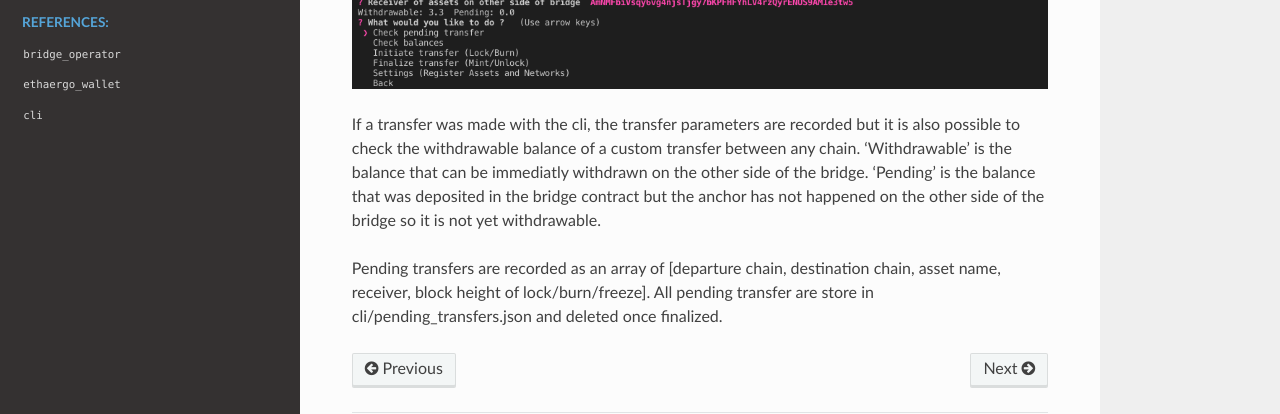
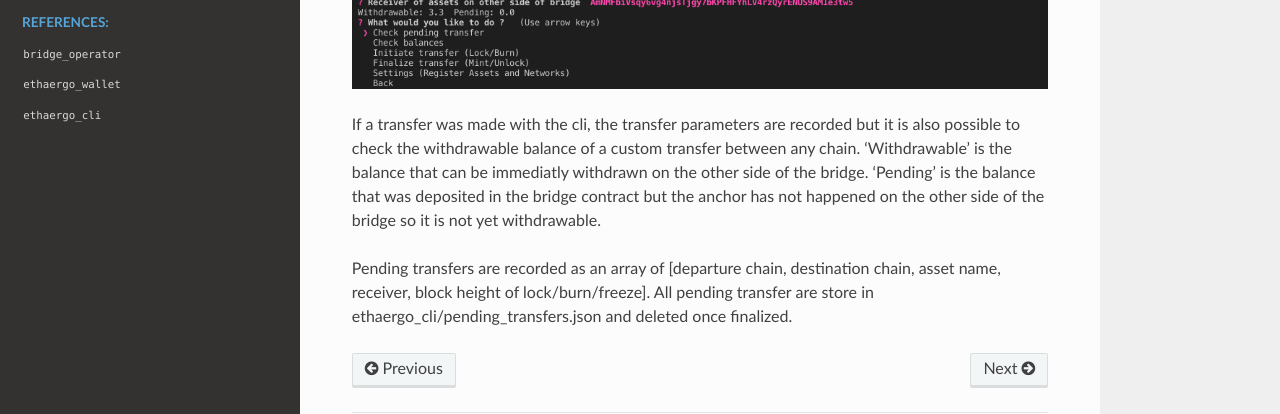
Before and after one commit to aergoio/eth-merkle-bridge, a Sphinx documentation site: the page built from docs/source/cli_operation.rst, in a window 1280 px wide and 900 px high, scrolled down 4798 px. Shown: the part 382-796 px from the top of the window. Built offline with Sphinx 7.4.7 and the Read the Docs theme 2.0.0, drawn with Linux system fonts in a browser that asks for light colours; some of the changed text lies outside the part shown.

Commit message:
update docs

```diff
--- a/docs/source/cli_operation.rst
+++ b/docs/source/cli_operation.rst
@@ -6,7 +6,7 @@
 
 .. code-block:: bash
 
-    $ python3 -m cli.main
+    $ python3 -m ethaergo_cli.main
 
 
 The first step is to create a config file or load an existing one
@@ -74,4 +74,4 @@
 happened on the other side of the bridge so it is not yet withdrawable.
 
 Pending transfers are recorded as an array of [departure chain, destination chain, asset name, receiver, block height of lock/burn/freeze].
-All pending transfer are store in cli/pending_transfers.json and deleted once finalized.
+All pending transfer are store in ethaergo_cli/pending_transfers.json and deleted once finalized.
--- a/docs/source/contracts.rst
+++ b/docs/source/contracts.rst
@@ -12,7 +12,7 @@
 
 .. code-block:: bash
 
-    $ python3 -m bridge_operator.bridge_deployer --help                                                                                                                                                                           18h17m ⚑ ◒
+    $ python3 -m ethaergo_bridge_operator.bridge_deployer --help                                                                                                                                                                           18h17m ⚑ ◒
         usage: bridge_deployer.py [-h] -c CONFIG_FILE_PATH -a AERGO -e ETH
                                   --t_anchor_eth T_ANCHOR_ETH --t_final_eth
                                   T_FINAL_ETH --t_anchor_aergo T_ANCHOR_AERGO
@@ -43,7 +43,7 @@
         --privkey_name PRIVKEY_NAME
                                 Name of account in config file to sign anchors
 
-    $ python3 -m bridge_operator.bridge_deployer -c './test_config.json' -a 'aergo-local' -e eth-poa-local --t_anchor_aergo 6 --t_final_aergo 4 --t_anchor_eth 7 --t_final_eth 5 --privkey_name "proposer"
+    $ python3 -m ethaergo_bridge_operator.bridge_deployer -c './test_config.json' -a 'aergo-local' -e eth-poa-local --t_anchor_aergo 6 --t_final_aergo 4 --t_anchor_eth 7 --t_final_eth 5 --privkey_name "proposer"
 
         ------ DEPLOY BRIDGE BETWEEN Aergo & Ethereum -----------
         ------ Connect AERGO -----------
--- a/docs/source/ethaergo_cli.rst
+++ b/docs/source/ethaergo_cli.rst
@@ -1,10 +1,10 @@
-:mod:`cli`
+:mod:`ethaergo_cli`
 =======================
 
 
-.. automodule:: cli.main
+.. automodule:: ethaergo_cli.main
     :members:
 
 
-.. automodule:: cli.utils
+.. automodule:: ethaergo_cli.utils
     :members:
--- a/docs/source/proposer.rst
+++ b/docs/source/proposer.rst
@@ -13,7 +13,7 @@
 
 .. code-block:: bash
 
-    $ python3 -m bridge_operator.proposer_client --help
+    $ python3 -m ethaergo_bridge_operator.proposer_client --help
 
         usage: proposer_client.py [-h] -c CONFIG_FILE_PATH -a AERGO -e ETH
                                   --eth_block_time ETH_BLOCK_TIME
@@ -35,7 +35,7 @@
         --auto_update         Update bridge contract when settings change in config
                                 file
 
-    $ python3 -m bridge_operator.proposer_client -c './test_config.json' -a 'aergo-local' -e 'eth-poa-local' --eth_block_time 3 --privkey_name "proposer" --auto_update
+    $ python3 -m ethaergo_bridge_operator.proposer_client -c './test_config.json' -a 'aergo-local' -e 'eth-poa-local' --eth_block_time 3 --privkey_name "proposer" --auto_update
 
         ------ Connect Aergo and Ethereum -----------
         ------ Connect to Validators -----------
--- a/docs/source/validator.rst
+++ b/docs/source/validator.rst
@@ -12,7 +12,7 @@
 
 .. code-block:: bash
 
-    $ python3 -m bridge_operator.validator_server --help
+    $ python3 -m ethaergo_bridge_operator.validator_server --help
 
         usage: validator_server.py [-h] -c CONFIG_FILE_PATH -a AERGO -e ETH -i
                                    VALIDATOR_INDEX [--privkey_name PRIVKEY_NAME]
@@ -36,7 +36,7 @@
                                 file
         --local_test          Start all validators locally for convenient testing
 
-    $ python3 -m bridge_operator.validator_server -c './test_config.json' -a 'aergo-local' -e 'eth-poa-local' --validator_index 1 --privkey_name "validator" --auto_update
+    $ python3 -m ethaergo_bridge_operator.validator_server -c './test_config.json' -a 'aergo-local' -e 'eth-poa-local' --validator_index 1 --privkey_name "validator" --auto_update
 
         ------ Connect Aergo and Ethereum -----------
         Current Aergo validators :  ['AmNLjcxUDmxeGZL7F8bqyaGt3zqog5HAoJmFBEZAx1RvfTKLSBsQ', 'AmNLjcxUDmxeGZL7F8bqyaGt3zqog5HAoJmFBEZAx1RvfTKLSBsQ', 'AmNLjcxUDmxeGZL7F8bqyaGt3zqog5HAoJmFBEZAx1RvfTKLSBsQ']
```
Also changed, not shown: docs/source/ethaergo_operator.rst (+6 -6 lines).
